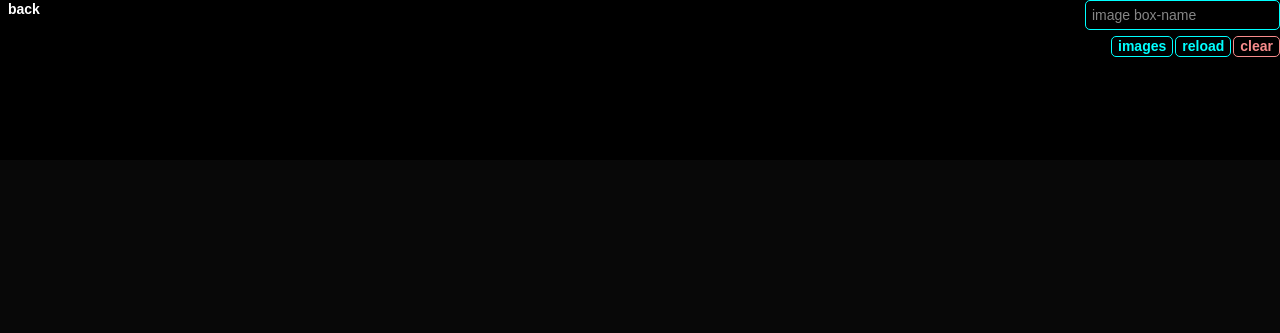
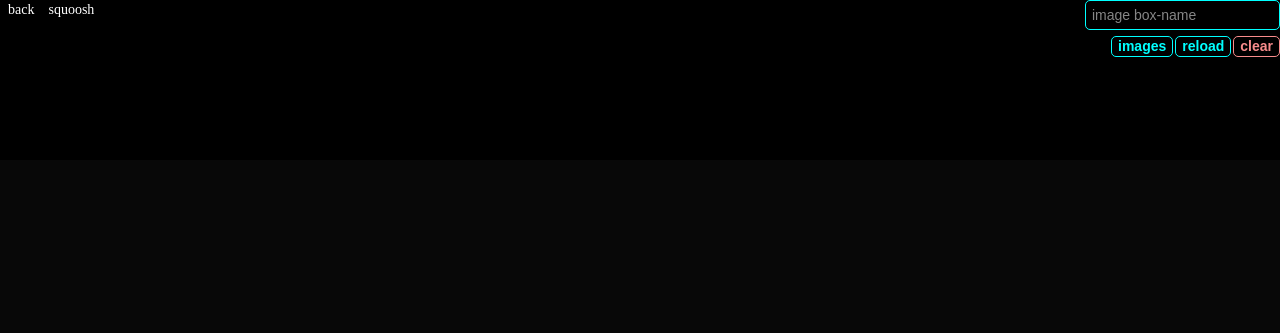
Before and after one commit to cornradio/webclipboard, a plain HTML site: page allnode_version/public/t2.html in a window 1280 px wide. Drawn offline with Linux system fonts and the light colour scheme; no server answers.

Commit message:
add squoosh link

```diff
--- a/allnode_version/public/t2.html
+++ b/allnode_version/public/t2.html
@@ -180,7 +180,9 @@
 
         line-height: 7px;
     }
-
+    a{
+        text-decoration: none;
+    }
     input {
         padding: 0;
         border: 0px;
@@ -213,8 +215,9 @@
 
 <body>
     <input class="btn" type="text" id="boxname" placeholder="image box-name">
-    <button id="opencloseBtn" class="btn" onclick="javascript:location.href = 'index.html'"
-        style="color: rgb(255, 255, 255); float: left; border: none;"><b>back</b></button>
+
+    <a class="btn"   style="color: rgb(255, 255, 255); float: left; border: none;" href='index.html'>back</a>
+    <a class="btn"   style="color: rgb(255, 255, 255); float: left; border: none;" href='https://squoosh.app'>squoosh</a>
     <br>
     <br>
     <button id="opencloseBtn" class="btn" onclick="clearbox()"
```
